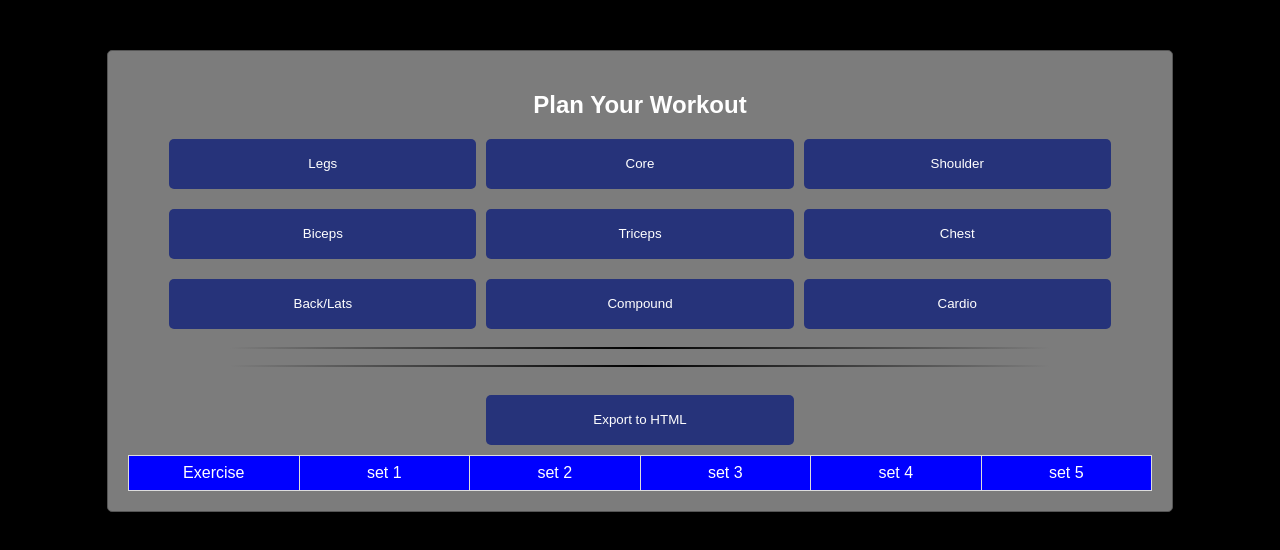
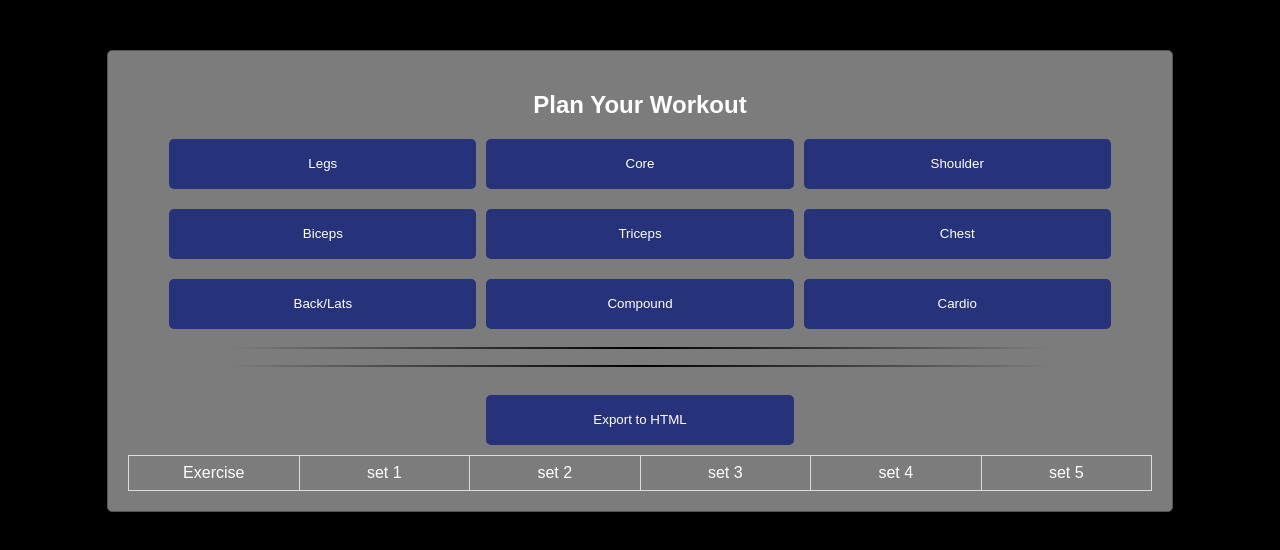
Before and after one commit to MadsenMads/workout-planner, a plain HTML site: page index.html in a window 1280 px wide. Drawn offline with Linux system fonts and the light colour scheme.

Commit message:
remove table colors
We should be back to original site now

```diff
--- a/styles.css
+++ b/styles.css
@@ -68,14 +68,9 @@ button:hover {
     text-align: left;
 }
 
-#workout-table td {
+#workout-table td, #workout-table th {
     border: 1px solid #ddd;
     padding: 8px;
-    background-color: blue;
-}
-
-#workout-table th {
-    background-color: red;
 }
 
 div #category-buttons {
```
